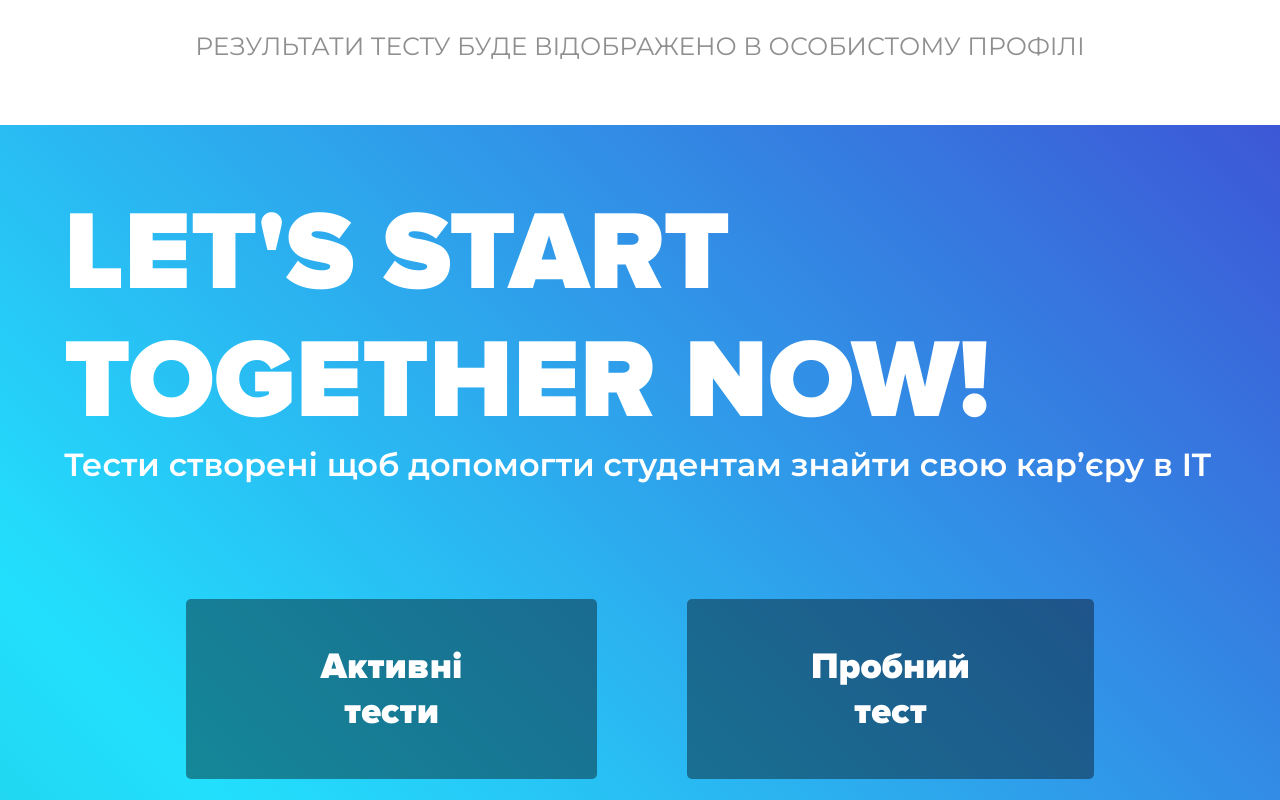
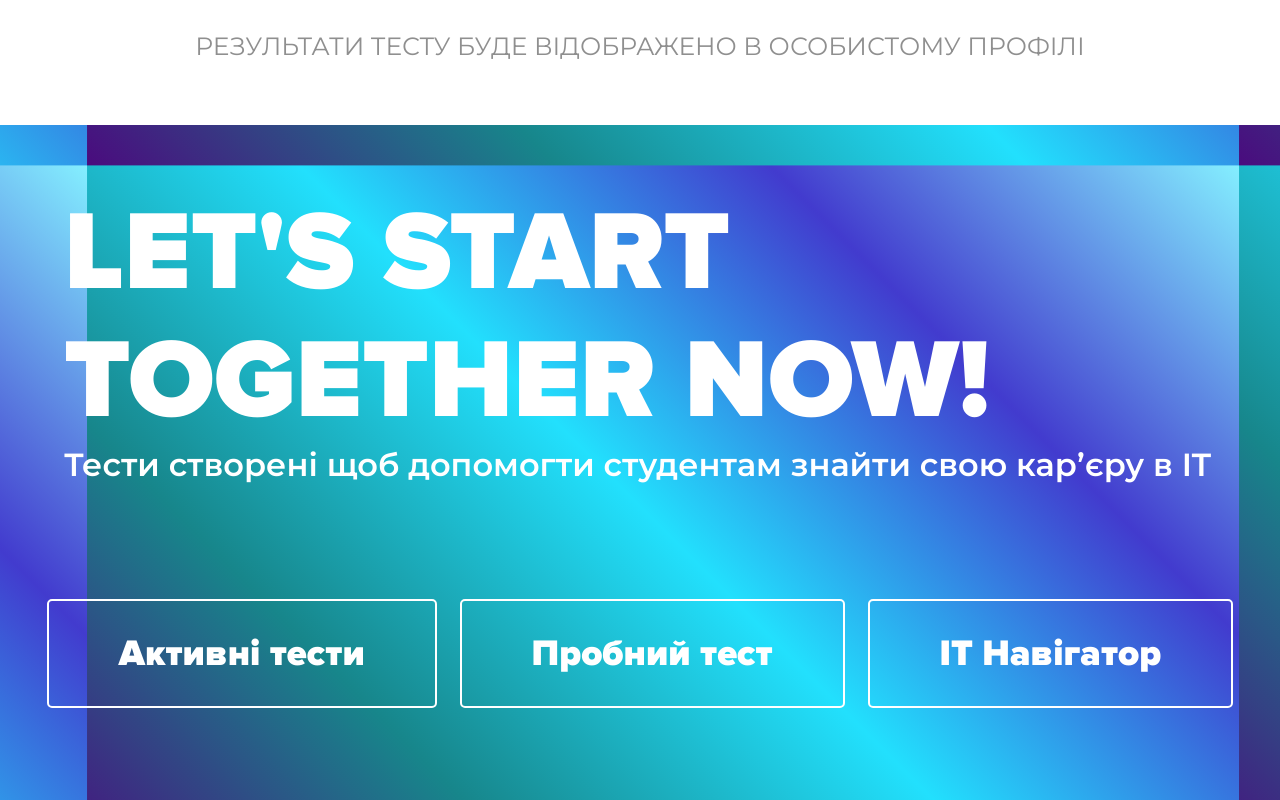
Before and after one commit to valerii-okhmak/huntee, a React (Create React App) app in the folder frontend/: page / in a window 1280 px wide. Shown: the part 2220-3020 px from the top of the page. Built offline with nearby package versions, Linux system fonts and the light colour scheme; a web font is replaced by a local one.

Commit message:
changes in main start

```diff
--- a/frontend/src/components/main_start/main_start.css
+++ b/frontend/src/components/main_start/main_start.css
@@ -3,7 +3,7 @@
 .main_start{
     min-height: 101vh;
     background: linear-gradient(45deg, #4a0b7e, #17868b, #22e0fd,#423bce,#84efff);
-    background-size: 400% 400%;
+    background-size: 90% 90%;
     animation: gradientAnimation 20s infinite linear;
 
 }
@@ -44,29 +44,30 @@
     justify-content: center;
     display: flex;
     flex-direction: row;
-    gap: 10%;
+    gap: 2%;
     padding-top: 10%;
 }
 
-.button{
+.button {
     font-family: 'MyFont1', sans-serif;
     font-weight: 900;
     font-size: 2.3rem;
     color: #fff;
     border-radius: 5px;
-    padding: 45px 105px;
-    border: none;
+    padding: 30px 70px;
+    border: 2px solid #ffffff; /* білий бордер */
     cursor: pointer;
     text-decoration: none;
-    background-color: rgba(0, 0, 0, 0.4);
+    background-color: transparent; /* фон прозорий */
     transition: all 0.4s ease-in-out;
     text-align: center;
-    -webkit-text-align: center;
+    white-space: nowrap; /* ЗАБОРОНЯЄ перенос */
 }
+
 
 .button:hover {
     transform: scale(1.05);
-    background-color: rgba(0, 0, 0, 0.6);
+    background-color: rgba(35, 64, 93, 0.6);
 }
 
 @media screen and (max-width: 958px) {
--- a/frontend/src/components/main_start/main_start.js
+++ b/frontend/src/components/main_start/main_start.js
@@ -12,6 +12,7 @@ const Main_start = () => {
         <div className="main_start__buttons">
           <Link to="/alltests" className="button">Активні тести</Link>
           <Link to="/trialtest" className="button">Пробний тест</Link>
+          <Link to="/trialtest" className="button">IT Навігатор</Link>
         </div>
       </div>
     </div>
```
